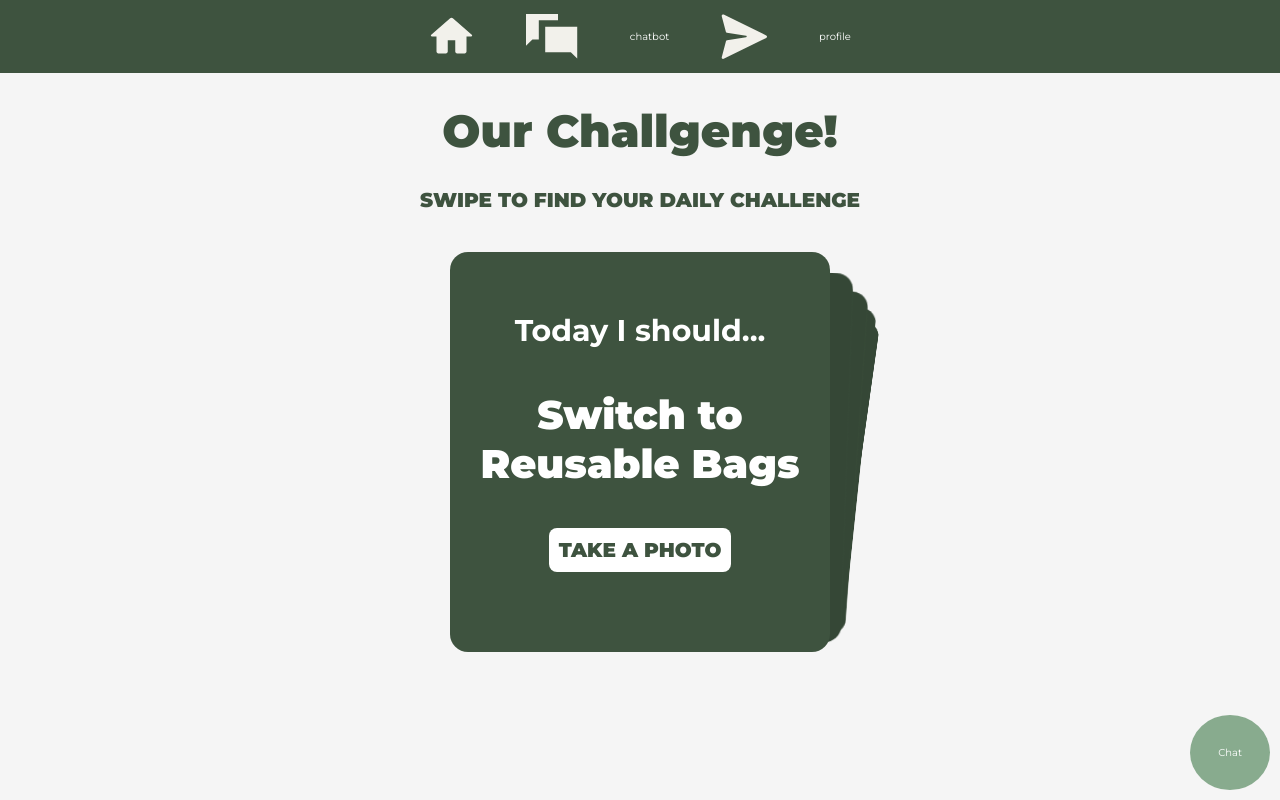
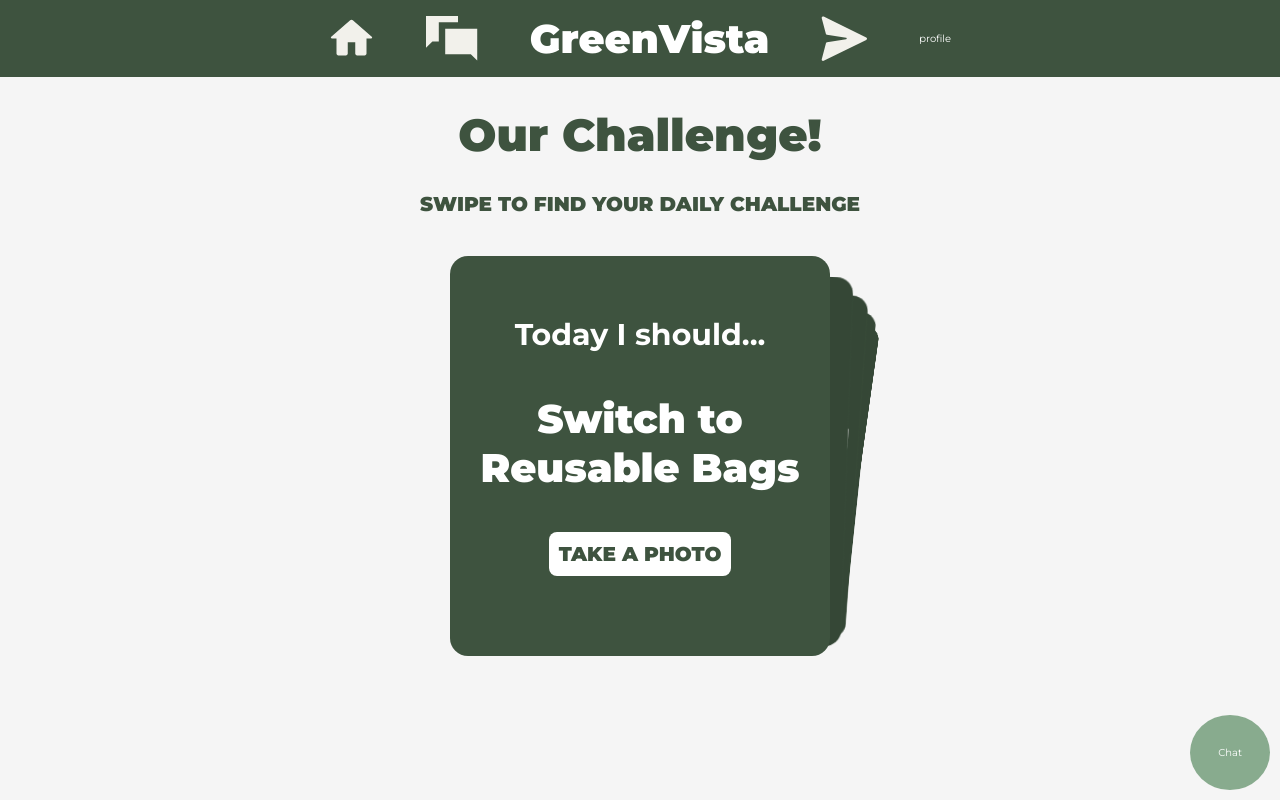
Before and after one commit to NSStoyanova22/GreenVista, a React (Vite) app: page / in a window 1280 px wide. Built offline with nearby package versions, Linux system fonts and the light colour scheme.

Commit message:
Add some challenges cards, add an end card New ideas coming soon! and create a forum page which doesn't work

```diff
--- a/src/App.jsx
+++ b/src/App.jsx
@@ -18,7 +18,7 @@ export default function App() {
   return (
     <>
     <Navbar />
-<h1 className="heading">Our Challgenge!</h1>
+<h1 className="heading">Our Challenge!</h1>
   <h2 className="heading2">Swipe to find your daily challenge</h2>
       <Swiper
         effect={'cards'}
@@ -32,22 +32,23 @@ export default function App() {
         <input id="files" style={{ visibility: "hidden" }} type="file" />
         </SwiperSlide>
         <SwiperSlide><p className="cardHeading">Today I should...</p>
-        <p className="ecoIdeas">Recycle, reuse</p>
+        <p className="ecoIdeas">Recycle/ reuse</p>
         <label htmlFor="files" className="btn">Take a photo</label>
         <input id="files" style={{ visibility: "hidden" }} type="file" />
         </SwiperSlide>
         <SwiperSlide><p className="cardHeading">Today I should...</p>
-        <p className="ecoIdeas">Use long-lasting light bulbs</p>
+        <p className="ecoIdeas">Buy long-lasting light bulbs</p>
         <label htmlFor="files" className="btn">Take a photo</label>
         <input id="files" style={{ visibility: "hidden" }} type="file" />
         </SwiperSlide>
         <SwiperSlide><p className="cardHeading">Today I should...</p>
-        <p className="ecoIdeas">Drive less</p>
+        <p className="ecoIdeas">Use the metro/ bus</p>
         <label htmlFor="files" className="btn">Take a photo</label>
         <input id="files" style={{ visibility: "hidden" }} type="file" />
         </SwiperSlide>
         <SwiperSlide><p className="cardHeading">Today I should...</p>
-        <p className="ecoIdeas">Shop wisely</p>
+        <p className="ecoIdeas">Make a seed bomb</p>
+        <p className="ecoInfo">with clay, compost, and wildflower seeds</p>
         <label htmlFor="files" className="btn">Take a photo</label>
         <input id="files" style={{ visibility: "hidden" }} type="file" />
         </SwiperSlide>
@@ -57,7 +58,7 @@ export default function App() {
         <input id="files" style={{ visibility: "hidden" }} type="file" />
         </SwiperSlide>
         <SwiperSlide><p className="cardHeading">Today I should...</p>
-        <p className="ecoIdeas">Use tote bag</p>
+        <p className="ecoIdeas">Buy a tote bag</p>
         <label htmlFor="files" className="btn">Take a photo</label>
         <input id="files" style={{ visibility: "hidden" }} type="file" />
         </SwiperSlide>
@@ -69,6 +70,31 @@ export default function App() {
         <SwiperSlide><p className="cardHeading">Today I should...</p>
         <p className="ecoIdeas">Start waste sorting</p>
         <label htmlFor="files" className="btn">Take a photo</label>
+        </SwiperSlide>
+        <SwiperSlide><p className="cardHeading">Today I should...</p>
+        <p className="ecoIdeas">Start an Adopt-a-Tree Program</p>
+        <label htmlFor="files" className="btn">Take a photo</label>
+        </SwiperSlide>
+        <SwiperSlide><p className="cardHeading">Today I should...</p>
+        <p className="ecoIdeas">Create an upcycled art installation</p>
+        <label htmlFor="files" className="btn">Take a photo</label>
+        </SwiperSlide>
+        <SwiperSlide><p className="cardHeading">Today I should...</p>
+        <p className="ecoIdeas">Use a reusable gift wrap</p>
+        <label htmlFor="files" className="btn">Take a photo</label>
+        </SwiperSlide>
+        <SwiperSlide><p className="cardHeading">Today I should...</p>
+        <p className="ecoIdeas">Zero-Waste Lunch Challenge</p>
+        <p className="ecoInfo">with completely reusable containers and utensils</p>
+        <label htmlFor="files" className="btn">Take a photo</label>
+        </SwiperSlide>
+        <SwiperSlide><p className="cardHeading">Today I should...</p>
+        <p className="ecoIdeas">Ride the bike to work/school</p>
+        <label htmlFor="files" className="btn">Take a photo</label>
+        </SwiperSlide>
+        <SwiperSlide>
+        <p className="ecoIdeas">New ideas coming soon!</p>
+
         <input id="files" style={{ visibility: "hidden" }} type="file" />
         </SwiperSlide>
       </Swiper>
--- /dev/null
+++ b/src/components/Forum.jsx
@@ -0,0 +1,11 @@
+import React from "react";
+
+
+export const Forum = () => {
+  return(
+    <div>
+        <h1>This is our forum!</h1>
+        {/* to be done  */}
+    </div>
+  )
+}
--- a/src/components/Navbar.jsx
+++ b/src/components/Navbar.jsx
@@ -13,13 +13,13 @@ export const Navbar = () => {
                     </a>
                 </li>
                 <li>
-                    <a href="#">
+                    <a href="/Forum">
                         <img src={forum} alt="" />
                     </a>
                 </li>
 
                 <li>
-                    <a>chatbot</a>
+                    <a href="#" className="nav-title">GreenVista</a>
                 </li>
                 <li>
                     <a>
--- a/styles/app.css
+++ b/styles/app.css
@@ -145,9 +145,17 @@ a img {
   font-family: "Montserrat", sans-serif;
   font-weight: 900;
 }
+.ecoInfo{
+  font-size: 2rem;
+  text-align: center;
+}
 
 .cardHeading{
   font-size: 3rem;
   margin-bottom: 0.1rem;
   margin-top:1px
 }
+.nav-title{
+  font-size: 4rem;
+  font-weight: 900;
+}
```
Also changed, not shown: src/main.jsx (+6 -1 lines).
